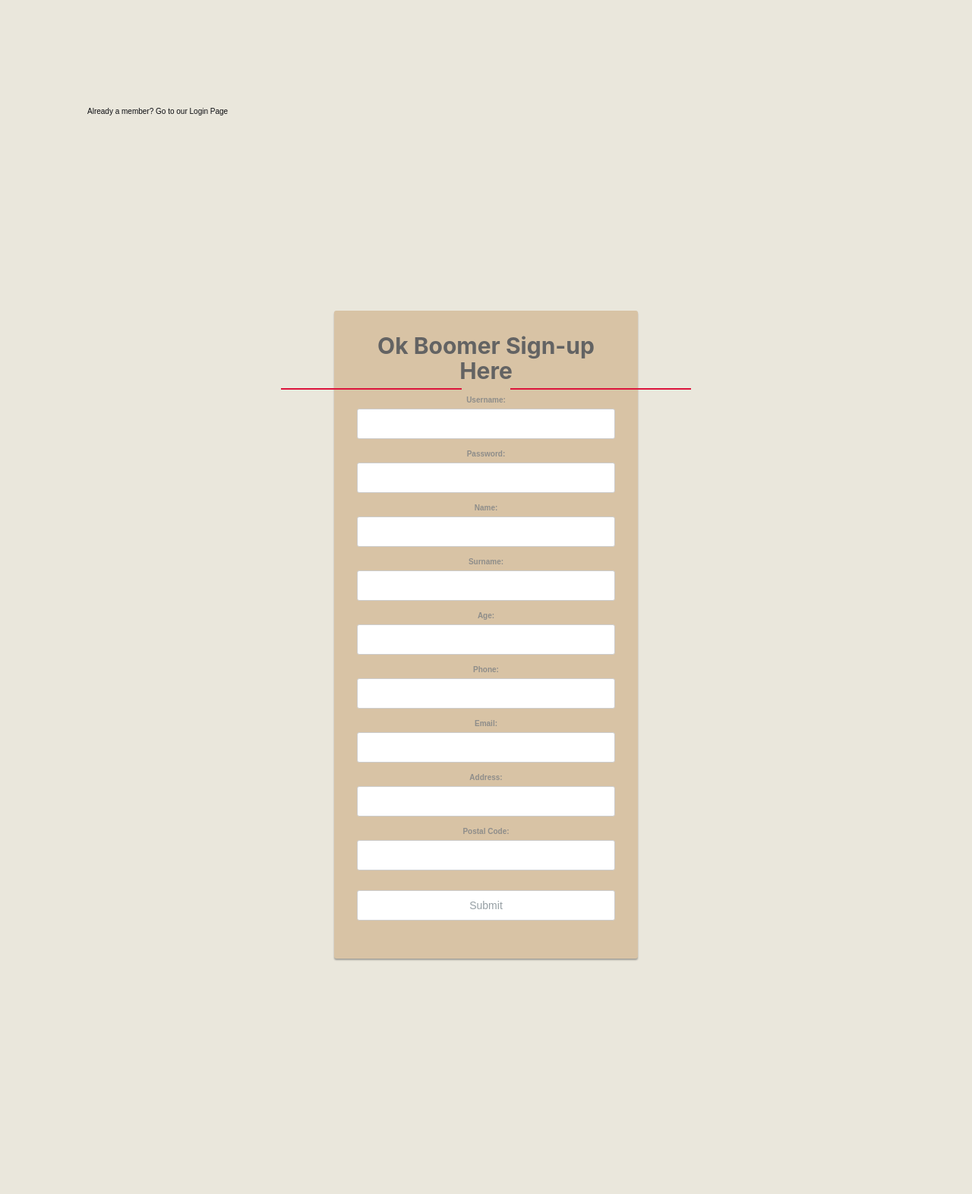
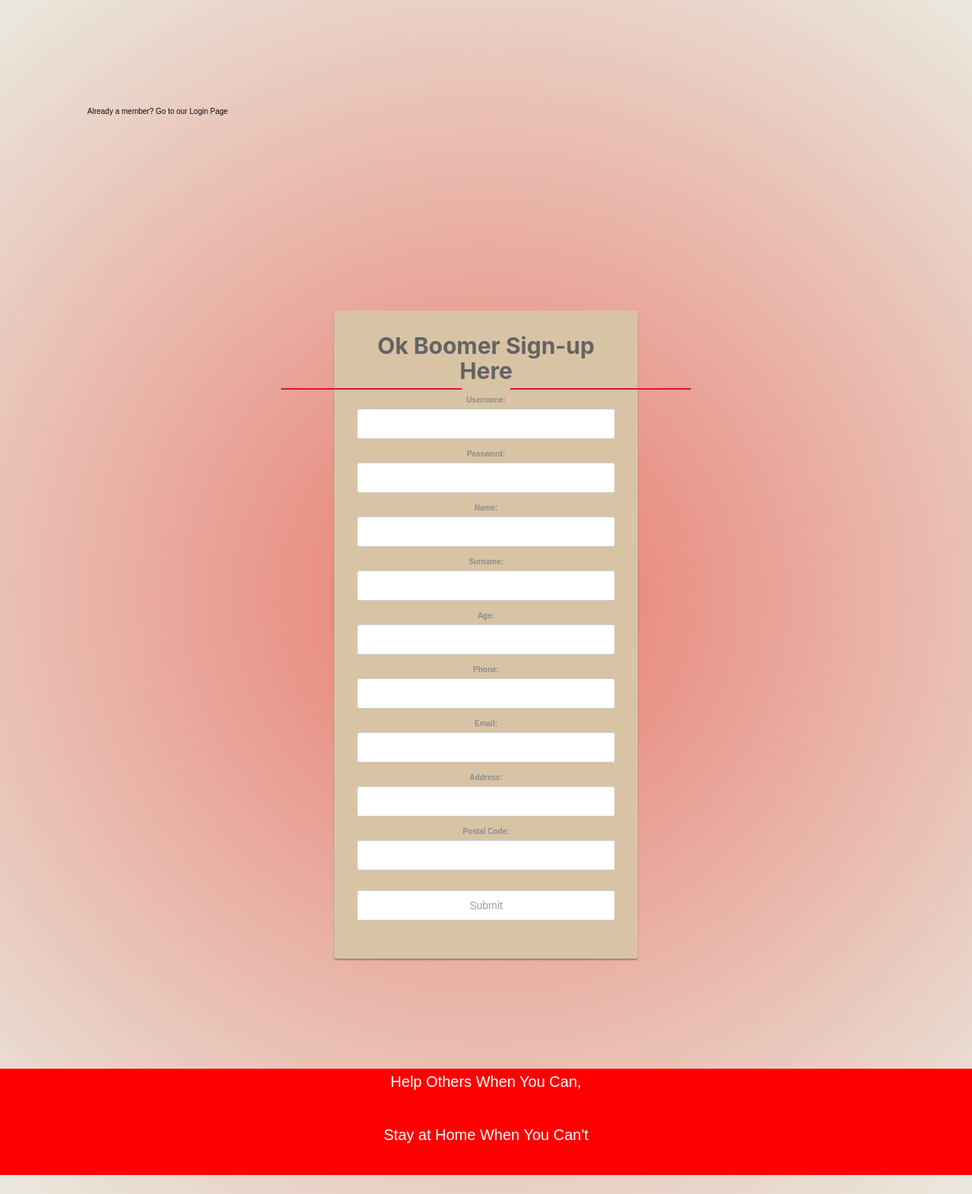
Before and after one commit to Muen342/BoomerConsumer, a Django app: page /corona/signupBoomer in a window 1280 px wide. Shown: the whole page at 76% size. Before the commit the page ends 1265 px from the top, so only its background shows below. Run offline with Django 3.2, Linux system fonts and the light colour scheme; some libraries are stand-ins or nearby versions.

Commit message:
Boomer SIgn Up Ok

```diff
--- a/boomerConsumer/corona/templates/login/boomer_signup.html
+++ b/boomerConsumer/corona/templates/login/boomer_signup.html
@@ -8,7 +8,8 @@
     <meta name="author" content="">
     <title>Boomer Sign Up</title>
     <!-- Bootstrap core CSS -->
-    <link href="https://fonts.googleapis.com/css?family=Roboto:400,700" rel="stylesheet">
+    <link rel="stylesheet" href="https://fonts.googleapis.com/css?family=Poppins">
+
 <title>Bootstrap Simple Registration Form</title>
 <link rel="stylesheet" href="https://maxcdn.bootstrapcdn.com/bootstrap/3.3.7/css/bootstrap.min.css">
 <link rel="stylesheet" href="https://maxcdn.bootstrapcdn.com/bootstrap/3.3.7/css/bootstrap-theme.min.css">
@@ -17,8 +18,9 @@
 <style type="text/css">
     body{
         color: #E85A4F;
-        background: #EAE7DC;
-        font-family: 'Roboto', sans-serif;
+        background: rgb(234,191,179);
+        background: radial-gradient(circle, rgba(234,191,179,1) 0%, rgba(233,128,116,1) 6%, rgba(234,231,220,1) 98%);
+        font-family: 'Poppins', sans-serif;
     }
     .form-control{
         height: 40px;
@@ -110,6 +112,17 @@
     .signup-form form a:hover{
         text-decoration: underline;
     }
+
+    .site-footer {
+      background: orange;
+    }
+
+    #footer-content {
+      background: red;
+    }
+
+
+
 </style>
     <!-- Custom styles for this template -->
     <link href="templates/css/agency.min.css" rel="stylesheet">
@@ -176,3 +189,11 @@
     </div>
     </section>
 </body>
+
+<footer class="site-footer">
+  <div id="footer-content">
+    <center>
+    <p style="color: #fff; font-size: 20px"> Help Others When You Can, <br><br> Stay at Home When You Can't<br><br>
+     </center>
+  </div>
+</footer>
```
Also changed, not shown: boomerConsumer/db.sqlite3.
